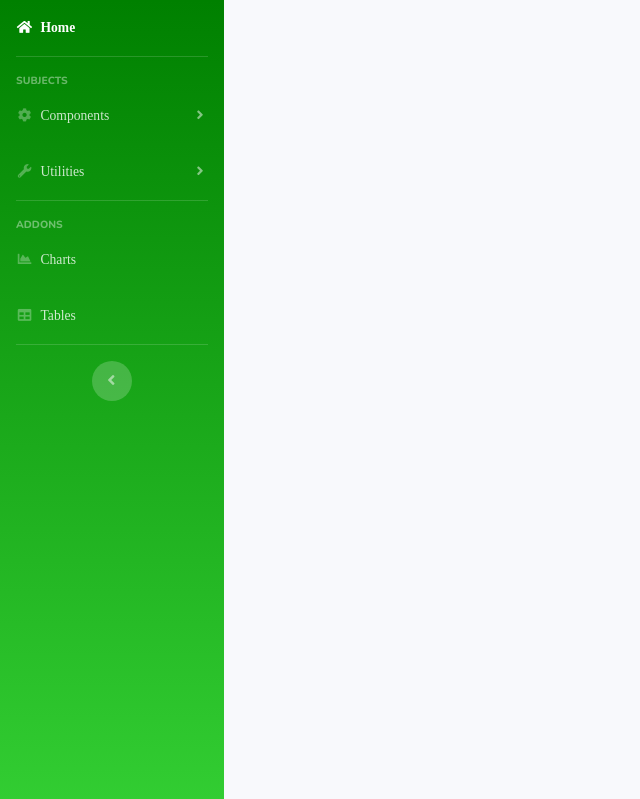
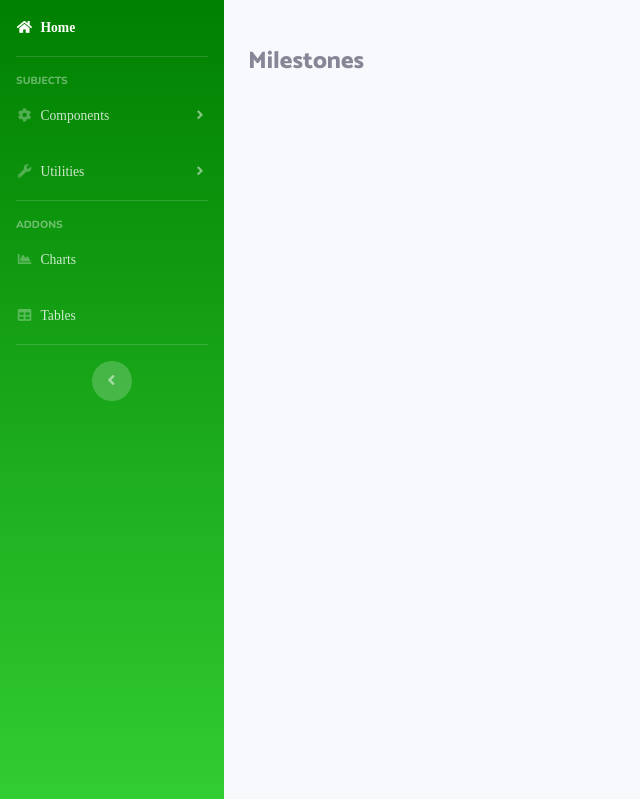
Before and after one commit to JavierAntonYuste/labton, a Flask app: template app/templates/practice.html in a window 1280 px wide. Shown: the part 54-853 px from the top of the page, without its empty margins (0-640 px from the left). Run offline with Flask 2, Linux system fonts and the light colour scheme; the template is opened without the code that fills it, so the values that code supplies are empty; parts of the project's set-up code (start-up, migrations or seed data) failed here and were passed over; some libraries are stand-ins or nearby versions; some web fonts are replaced.

Commit message:
Representation of milestones in practice view, changing DB left

```diff
--- a/app/__init__.py
+++ b/app/__init__.py
@@ -209,7 +209,9 @@ def create_app(config_name):
             return redirect('/home')
 
         user=(session["email"].split('@'))[0]
-        return render_template('practice.html',user=user, privilege=session["privilege"], practice=practice, role=session["role"], modes=appconfig.milestone_modes)
+
+        milestones=get_practice_milestones(db_session, id)
+        return render_template('practice.html',user=user, privilege=session["privilege"], practice=practice, role=session["role"],milestones=milestones, modes=appconfig.milestone_modes)
 
 
     @app.route('/users')
--- a/app/db_interactions.py
+++ b/app/db_interactions.py
@@ -178,7 +178,7 @@ def delete_practice(db_session, id):
 # INSERT
 
 def create_milestone(db_session, name, mode, practice_id, description):
-    milestone=Milestone(name=name, mode=mode, practice_id=practice_id, description=description)
+    milestone=Milestone(name=name, rating_way=mode, practice_id=practice_id, description=description)
     db_session.add(milestone)
     db_session.commit()
 
@@ -194,7 +194,7 @@ def get_milestone(db_session, id):
     milestone=db_session.query(Milestone).filter(Milestone.id==id).first()
     return milestone
 
-def get_practices_milestones(db_session, practice_id):
+def get_practice_milestones(db_session, practice_id):
     list_milestones=db_session.query(Milestone).filter(Milestone.practice_id==practice_id).all()
     return list_milestones
 
--- a/app/models.py
+++ b/app/models.py
@@ -82,6 +82,6 @@ class Milestone(Base):
 
     id = Column(Integer(), primary_key=True, autoincrement=True)
     name = Column(String(80), nullable=False)
-    mode= Column(String(80), nullable=False)
+    rating_way= Column(String(80), nullable=False)
     practice_id=Column(Integer(), ForeignKey("practices.id"), nullable=False)
     description = Column(String(255))
--- a/app/templates/practice.html
+++ b/app/templates/practice.html
@@ -197,7 +197,7 @@
                 <div class="row pt-2 pb-2">
                   <div class="col">
                       <label> Mode </label>
-                      <select class="custom-select" name="rating_way" id="rating_way">
+                      <select class="custom-select" name="mode" id="mode">
                         {% for mode in modes%}
                         <option value={{mode}}>{{mode}}</option>
                         {% endfor%}
@@ -274,16 +274,17 @@
 
 
       </div>
-      </div>
 
+      <h4> Milestones </h4>
       <div class="row">
 
-        {% for element in practices%}
+
+        {% for element in milestones%}
           <div class="col-xl-3 col-sm-6 mb-5">
             <div class="card">
               <a href="#" class="btn btn-primary" >
                   <span class="icon text-white-50">
-                    <i class="pr-2 fas fa-book-open"></i>
+                    <i class="pr-2 fas fa-map-marker"></i>
                     <b class="icon text-white">{{element.name}}</b>
                   </span>
               </a>
@@ -291,6 +292,10 @@
           </div>
         {% endfor %}
       </div>
+      </div>
+
+
+
 
     </div>
     <!-- /.container-fluid -->
```
